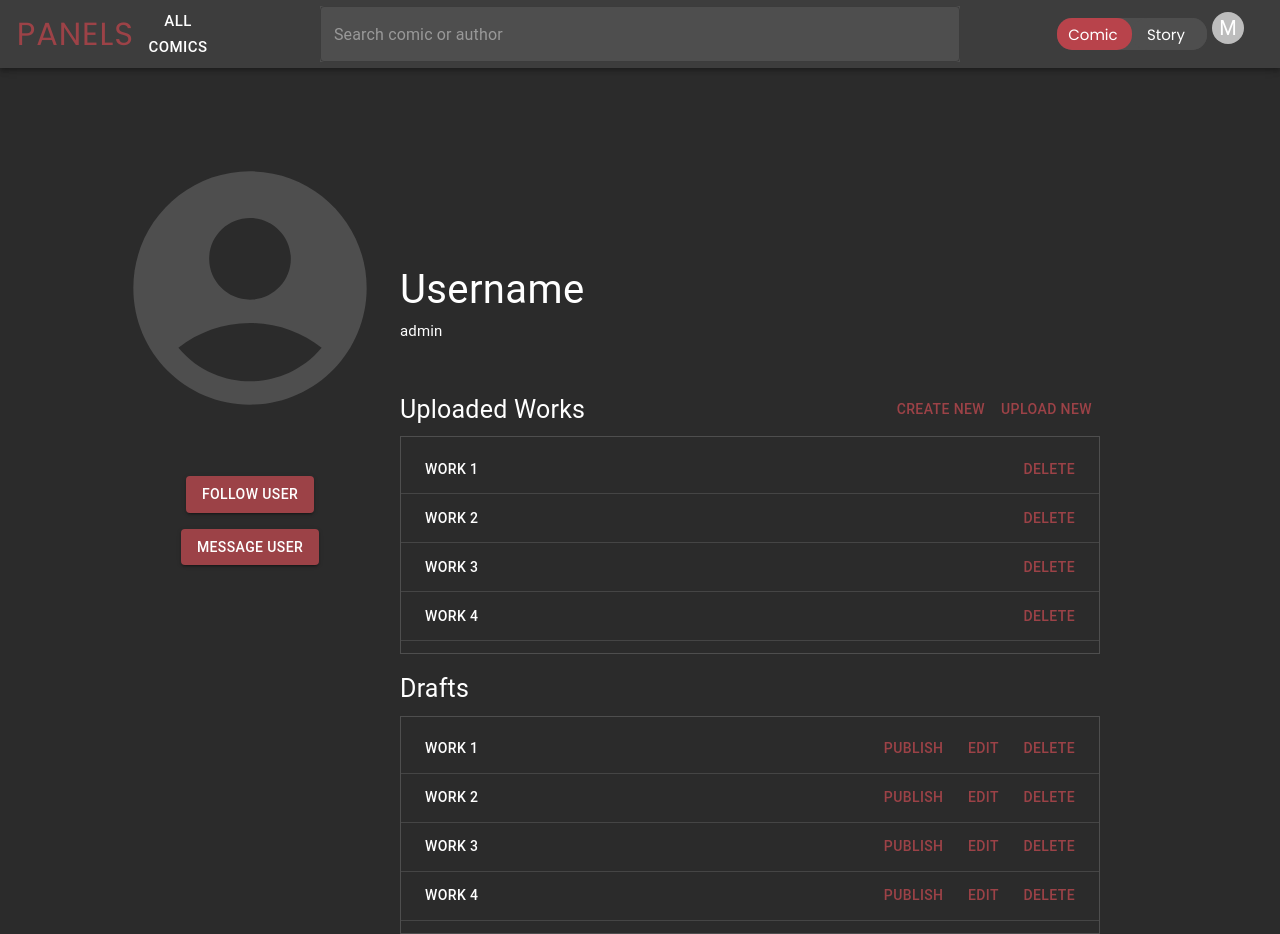
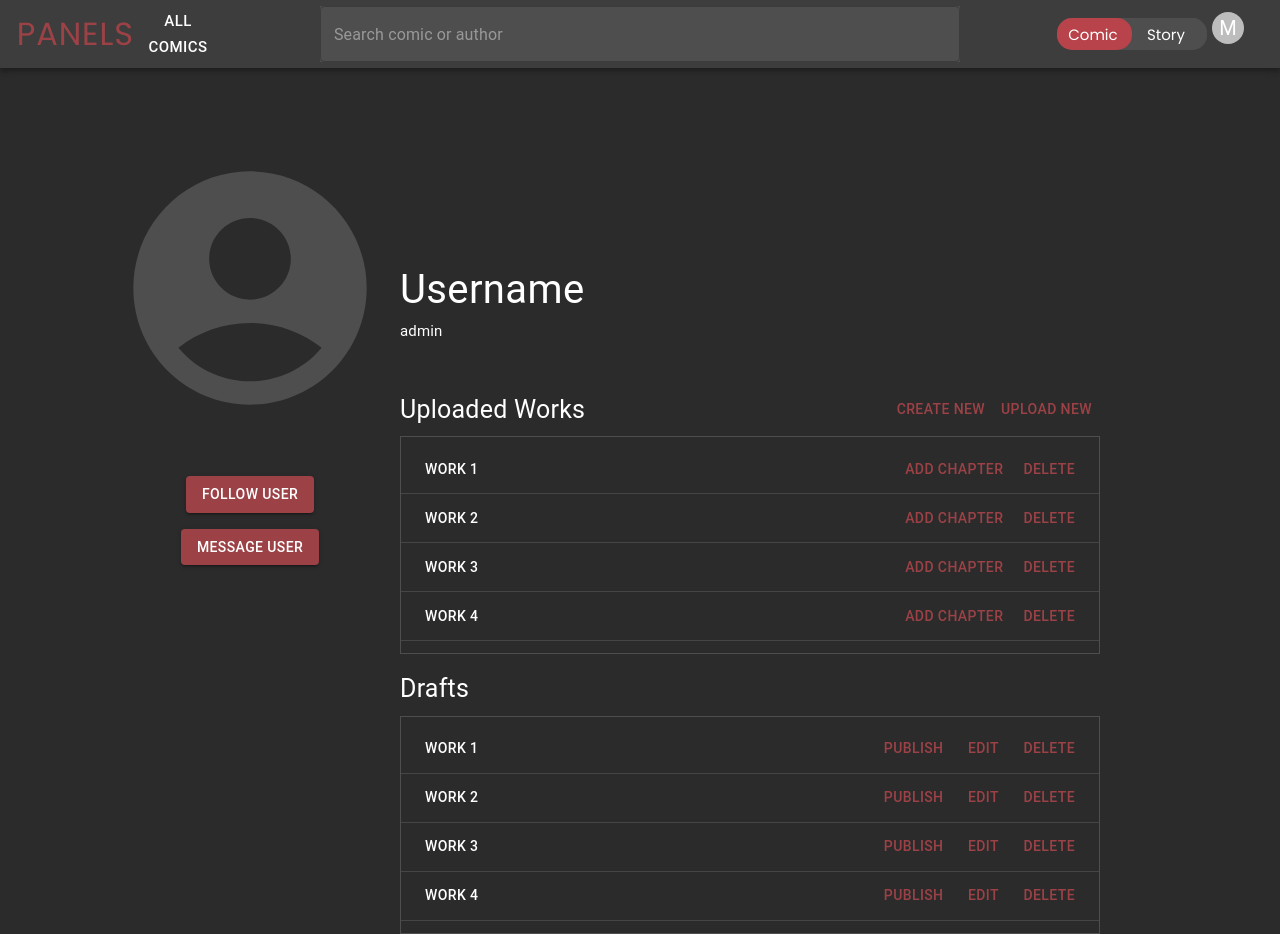
Before and after one commit to CobyYee/Panels, a React (Create React App) app in the folder client/: page /profile in a window 1280 px wide. Built offline with nearby package versions, Linux system fonts and the light colour scheme.

Commit message:
Restored images on StoryBoard (temporary). Updated spacing and added 'Add Chapter' button in ProfileScreen. Updated routing accordingly

```diff
--- a/client/src/components/ProfileScreen.js
+++ b/client/src/components/ProfileScreen.js
@@ -63,7 +63,7 @@ export default function ProfileScreen() {
                         </Grid>
                         <Grid item xs={4} sx={{display: 'flex', justifyContent: 'flex-end'}}>
                             <Button onClick = {() => navigate('/storyboard/')} sx={{ color: '#9c4247', "&:hover": { color: 'red' } }}>Create New</Button>
-                            <Button onClick = {() => navigate('/storyboard/')} sx={{ color: '#9c4247', "&:hover": { color: 'red' } }}>Upload New</Button>
+                            <Button onClick = {() => navigate('/uploadcomic/')} sx={{ color: '#9c4247', "&:hover": { color: 'red' } }}>Upload New</Button>
                         </Grid>
                     </Grid>
                     <Grid item xs={12} sx={{ border: 1, borderColor: '#4e4e4e' }}>
@@ -75,8 +75,11 @@ export default function ProfileScreen() {
                                 <div key={ "published" + index }>
                                     <ListItem>
                                         <Box sx={{ borderRadius: 1, width: '100%', height: '32px', display: 'flex', alignItems: 'center' }}>
-                                            <Box sx={{ flexGrow: 1 }}>
+                                            <Box sx={{ flexGrow: .99 }}>
                                                 <Button onClick = {() => navigate('/comic/')} sx={{ color: 'white', flexGrow: 1 }}>{ work[0] }</Button>
+                                            </Box>
+                                            <Box sx={{ flexGrow: .01 }}>
+                                                <Button onClick = {() => navigate('/uploadchapter/')} sx={{ color: '#9c4247' }}>Add Chapter</Button>
                                             </Box>
                                             <Button sx={{ color: '#9c4247' }}>Delete</Button>
                                         </Box>
@@ -86,8 +89,11 @@ export default function ProfileScreen() {
                                 return (
                                     <ListItem key={ "published" + index }>
                                         <Box sx={{ borderRadius: 1, width: '100%', height: '32px', display: 'flex', alignItems: 'center' }}>
-                                            <Box sx={{ flexGrow: 1 }}>
+                                        <Box sx={{ flexGrow: .99 }}>
                                                 <Button onClick = {() => navigate('/comic/')} sx={{ color: 'white', flexGrow: 1 }}>{ work[0] }</Button>
+                                            </Box>
+                                            <Box sx={{ flexGrow: .01 }}>
+                                                <Button onClick = {() => navigate('/uploadchapter/')} sx={{ color: '#9c4247' }}>Add Chapter</Button>
                                             </Box>
                                             <Button sx={{ color: '#9c4247' }}>Delete</Button>
                                         </Box>
--- a/client/src/components/Storyboard.js
+++ b/client/src/components/Storyboard.js
@@ -12,12 +12,12 @@ function StoryBoard() {
     let editor = ""
     if(content.contentType === "Comic") {
         editor = <Box sx={{ height: '80vh', position: 'relative', backgroundColor: 'white', borderRadius: '10px', width: '90%', left: '5%'}}>
-            <img src={exComic} class = "image-contain" alt="Pic"/>
+            <img src={exComic} alt="Pic" style={{ width: '100%', height: '100%' }}/>
         </Box>
     }
     else {
         editor = <Box sx={{ height: '80vh', position: 'relative', backgroundColor: 'black', borderRadius: '10px', width: '90%', left: '5%'}}>
-            <img src={exStory} class = "image-contain" alt="Pic"/>
+            <img src={exStory} style={{ width: '100%', height: '100%' }} alt="Pic"/>
         </Box>
     }
 
```
